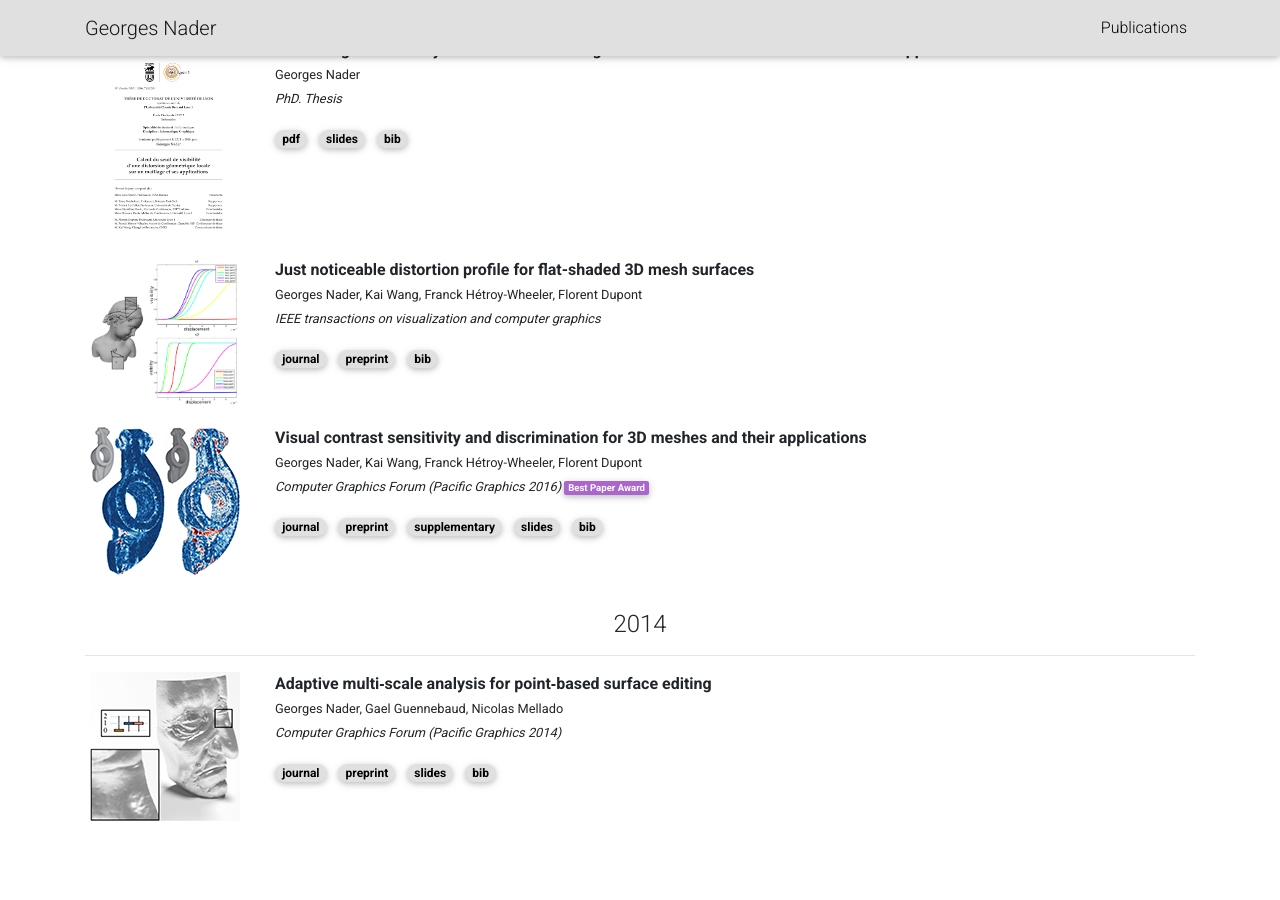
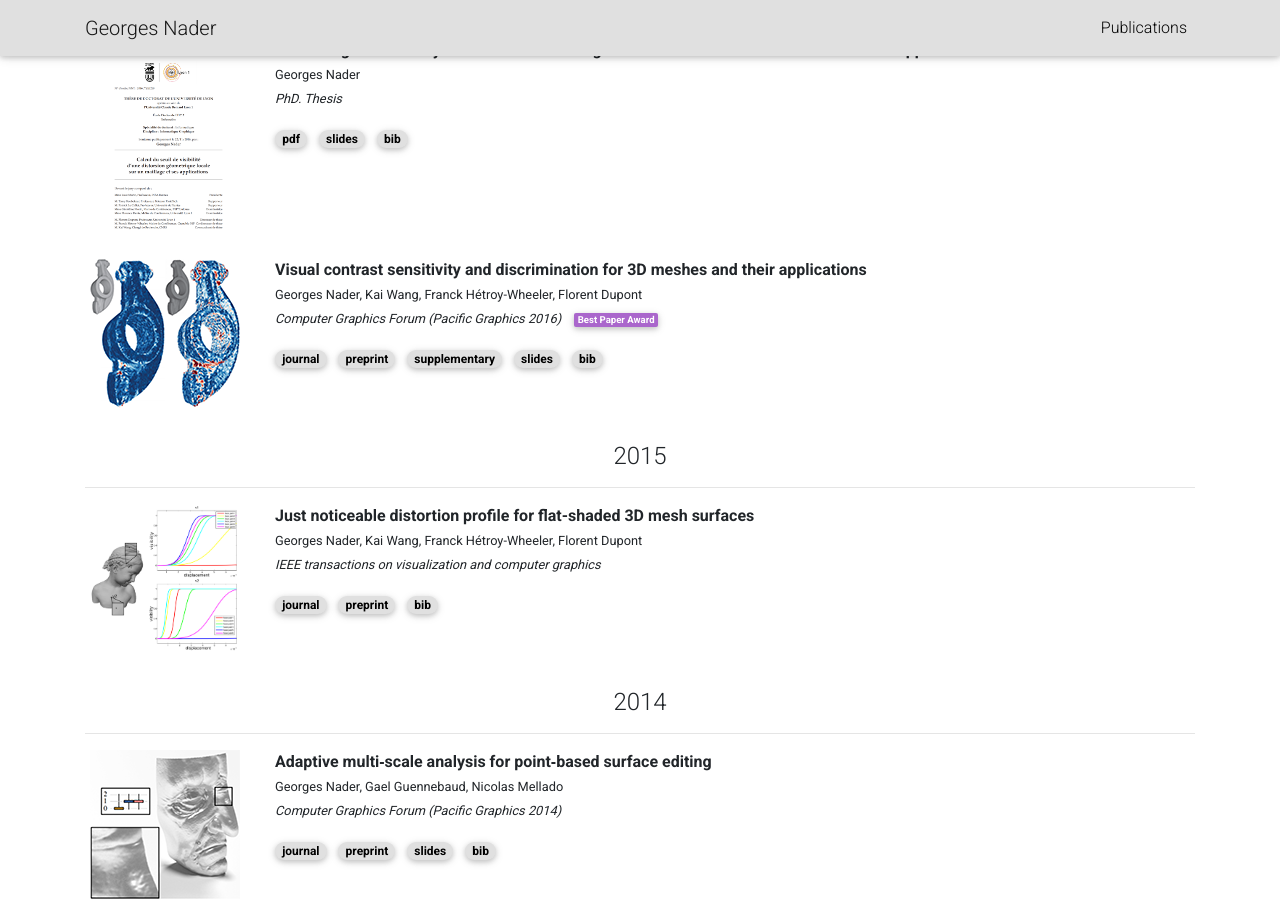
Before and after one commit to gnader/gnader.github.io, a Jekyll site: the page built from _pages/publications.html, in a window 1280 px wide and 900 px high, scrolled down 648 px. Built offline with Jekyll 4.4.1, drawn with Linux system fonts in a browser that asks for light colours; nearby versions of some CDN libraries; a style sheet for code colours, icons or effects is not loaded.

Commit message:
minor update

```diff
--- a/_includes/pubItem.html
+++ b/_includes/pubItem.html
@@ -16,7 +16,7 @@
       <div class="col-12">
         <small>
           <em>{{ pub.journal }} {% if pub.conference %}({{pub.conference}} {{pub.year}}) {% endif %}</em>
-          {%- if pub.award -%}<span class="badge badge-secondary">{{pub.award}}</span>{%- endif -%}
+          {%- if pub.award -%} &nbsp;&nbsp;&nbsp;<span class="badge badge-secondary">{{pub.award}}</span>{%- endif -%}
         </small>
       </div>
       <div class="col-12 mt-3">
--- a/_publications/2016_jnd.md
+++ b/_publications/2016_jnd.md
@@ -1,7 +1,7 @@
 ---
 layout: paper
 
-year: 2016
+year: 2015
 
 title: Just noticeable distortion profile for flat-shaded 3D mesh surfaces
 authors:
```
